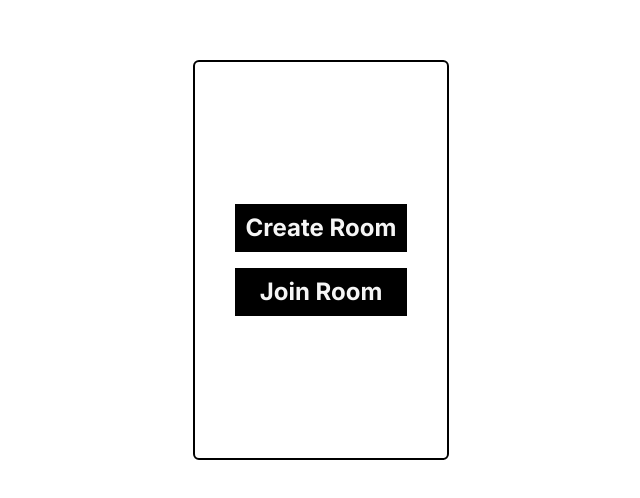
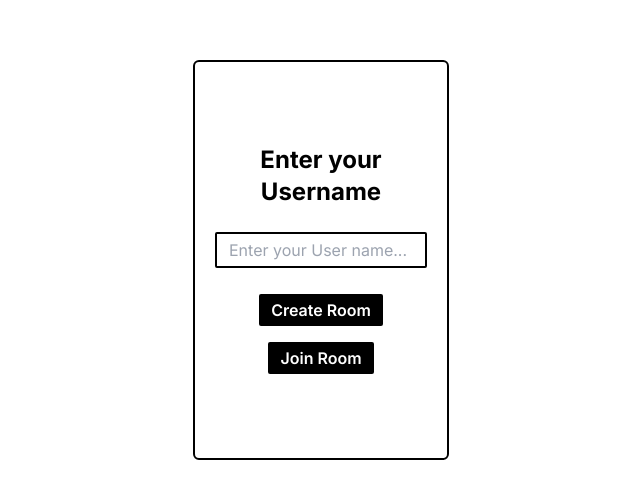
Before and after one commit to MilindShekhawat/chat-socket.io, a Next.js app in the folder frontend/chatbot/: page / in a window 1280 px wide. Shown: the part 156-654 px from the top of the page, without its empty margins (319-959 px from the left). Built offline with nearby package versions, Linux system fonts and the light colour scheme; no server answers.

Commit message:
added username inputfield and ability to pass it in url.

```diff
--- a/frontend/chatbot/app/page.js
+++ b/frontend/chatbot/app/page.js
@@ -1,19 +1,46 @@
-import Link from "next/link"
+'use client'
+import { useState } from "react"
+import { useRouter } from "next/navigation"
+import socket from "./lib/connection"
 
 export default function Home() {
+  const [userName, setUserName] = useState('')
+  const [hasUserName, setHasUserName] = useState(true)
+  const router = useRouter()
+
+  function redirect(btnName) {
+    if(userName) {
+      console.log("Emitting username")
+      socket.emit('username', {userName, });
+      socket.on('approved username', () => {
+        if(btnName == 'create') {
+          router.push(`/createroom?user=${userName}`)
+        } else if(btnName == 'join') {
+          router.push(`/joinroom?user=${userName}`)
+        }
+      })
+
+      socket.on('duplicate username', (payload) => {
+        setHasUserName(`Username ${payload.userName} aready exists.`)
+      })
+
+    } else {
+      console.log("no hello")
+        setHasUserName(`Please enter a username`)
+    }
+  }
+
   return (
     <div className="flex flex-col justify-center h-screen w-max mx-auto">
       <div className="flex flex-col gap-3 justify-center items-center border-2 rounded-md border-black w-[20vw] min-w-[256px] h-[50vh] mt-8 p-5">
-        <Link href="./createroom"
-        className="font-bold text-2xl text-center text-neutral-100 bg-black rounded-sm w-44 p-2 border-2 border-white
-                  hover:text-black hover:bg-white hover:border-black">
-          Create Room
-        </Link>
-        <Link href="./joinroom"
-        className="font-bold text-2xl text-center text-neutral-100 bg-black rounded-sm w-44 p-2 border-2 border-white
-                  hover:text-black hover:bg-white hover:border-black">
-          Join Room
-        </Link>
+        <span className='font-bold text-2xl mb-3 text-center'>Enter your Username</span>
+        <input className="focus:outline-none focus:bg-neutral-100 w-full px-3 py-1 border-2 rounded-sm border-black"
+          type="text" name="userName" placeholder="Enter your User name..." value={userName} onChange={(e) => {setUserName(e.target.value)}}/>
+        {!hasUserName ? '' : <span>{hasUserName}</span>}
+        <button className="text-white font-semibold rounded-[4px] bg-black border-2 border-white px-3 py-1 w-max
+        hover:text-black hover:bg-white hover:border-black" onClick={() => redirect('create')}>Create Room</button>
+        <button className="text-white font-semibold rounded-[4px] bg-black border-2 border-white px-3 py-1 w-max
+        hover:text-black hover:bg-white hover:border-black" onClick={() => redirect('join')}>Join Room</button>
       </div>
     </div>
   )
```
